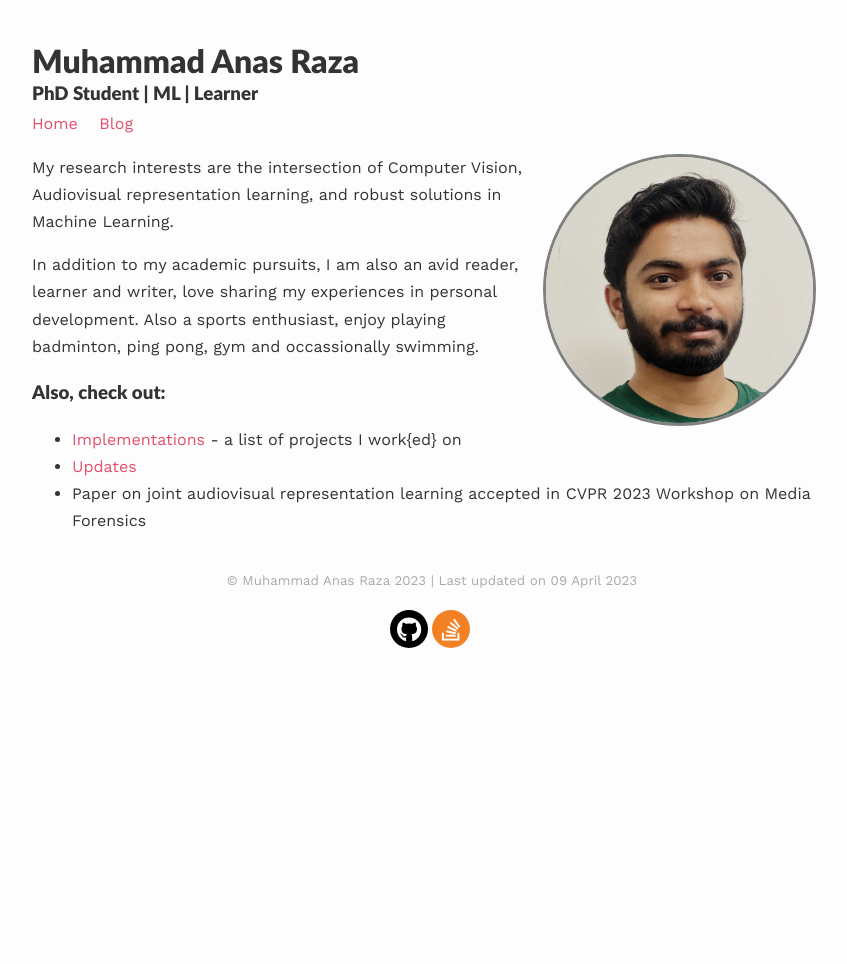
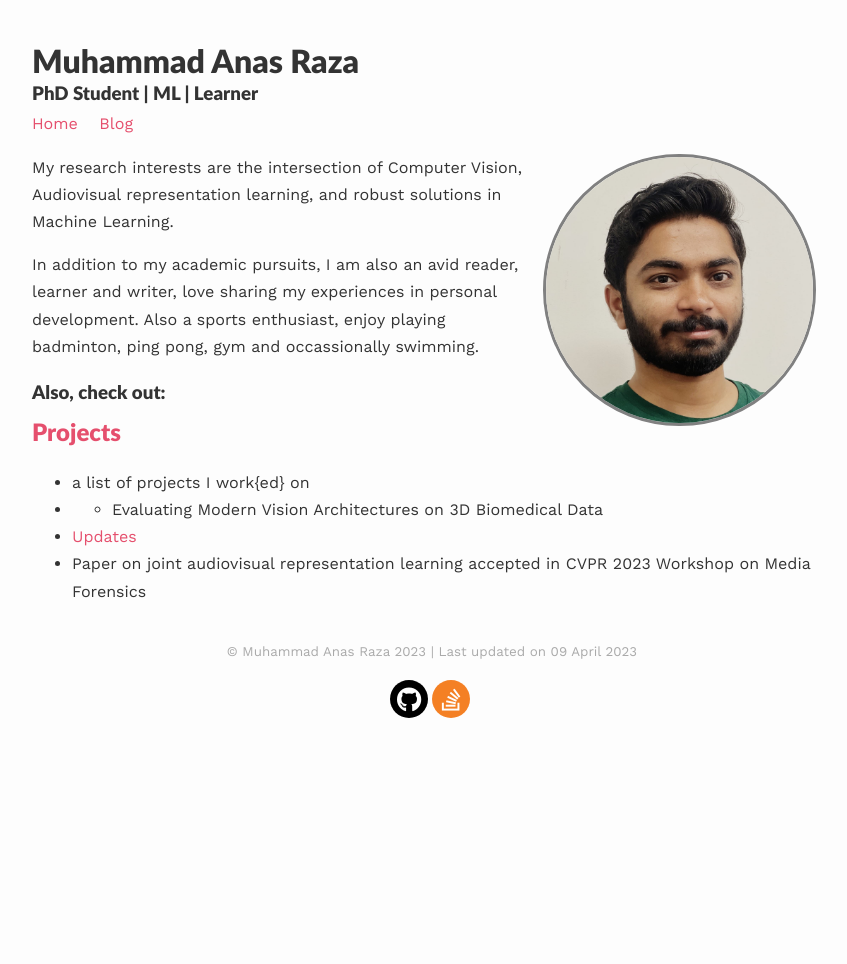
Before and after one commit to anas-rz/anas-rz.github.io, a Jekyll site: the page built from index.md, in a window 1280 px wide. Shown: the whole page, without its empty margins (208-1055 px from the left). Built offline with Jekyll 4.4.1, drawn with Linux system fonts in a browser that asks for light colours; nearby versions of some CDN libraries; a script that is not in the unit is left out.

Commit message:
Update index.md

```diff
--- a/index.md
+++ b/index.md
@@ -13,6 +13,9 @@ In addition to my academic pursuits, I am also an avid reader, learner and write
 
 ### Also, check out:
 
-- [Implementations](https://github.com/anas-rz/) - a list of projects I work{ed} on
+## [Projects](https://github.com/anas-rz/)
+- a list of projects I work{ed} on
+- - Evaluating Modern Vision Architectures on 3D Biomedical Data
+
 - [Updates](updates)
 - Paper on joint audiovisual representation learning accepted in CVPR 2023 Workshop on Media Forensics
```
